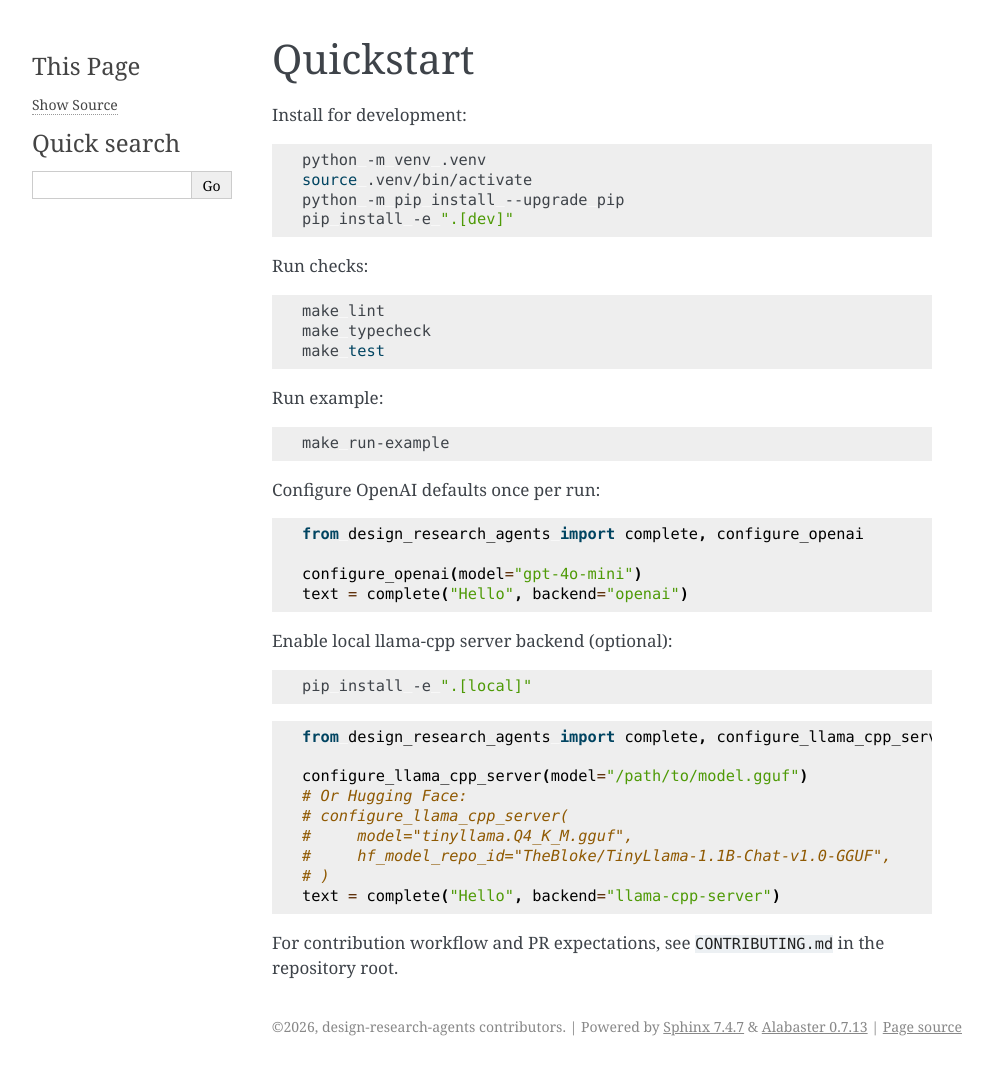
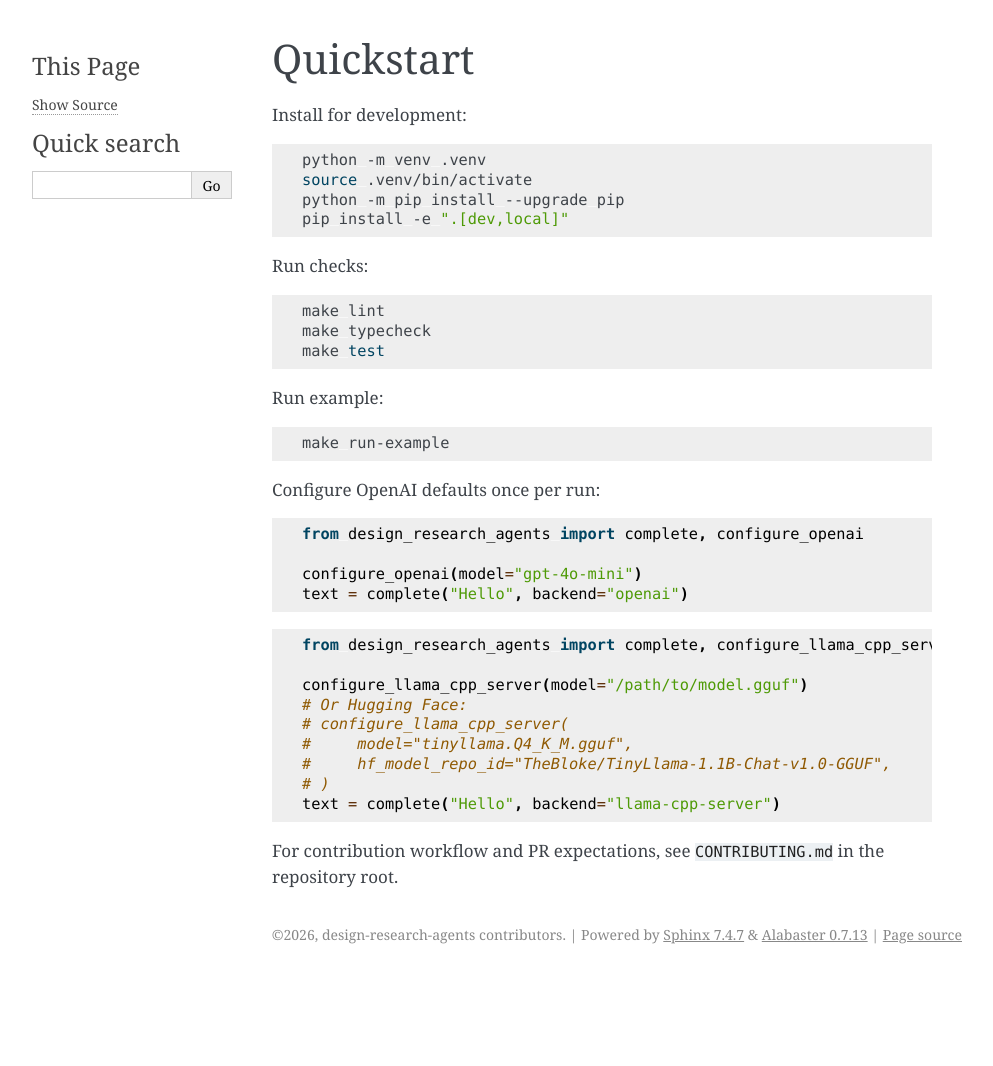
Before and after one commit to cmudrc/design-research-agents, a Sphinx documentation site: the page built from docs/quickstart.rst, in a window 1280 px wide. Shown: the whole page, without its empty margins (148-1141 px from the left). Built offline with Sphinx 7.4.7, drawn with Linux system fonts in a browser that asks for light colours; after the commit the page ends 974 px from its top, so only the background shows below that.

Commit message:
better docs

```diff
--- a/docs/quickstart.rst
+++ b/docs/quickstart.rst
@@ -33,12 +33,6 @@ Configure OpenAI defaults once per run:
    configure_openai(model="gpt-4o-mini")
    text = complete("Hello", backend="openai")
 
-Enable local llama-cpp server backend (optional):
-
-.. code-block:: bash
-
-   pip install -e ".[local]"
-
 .. code-block:: python
 
    from design_research_agents import complete, configure_llama_cpp_server
```
Also changed, not shown: other parts of docs/quickstart.rst (+1 -1 lines).
